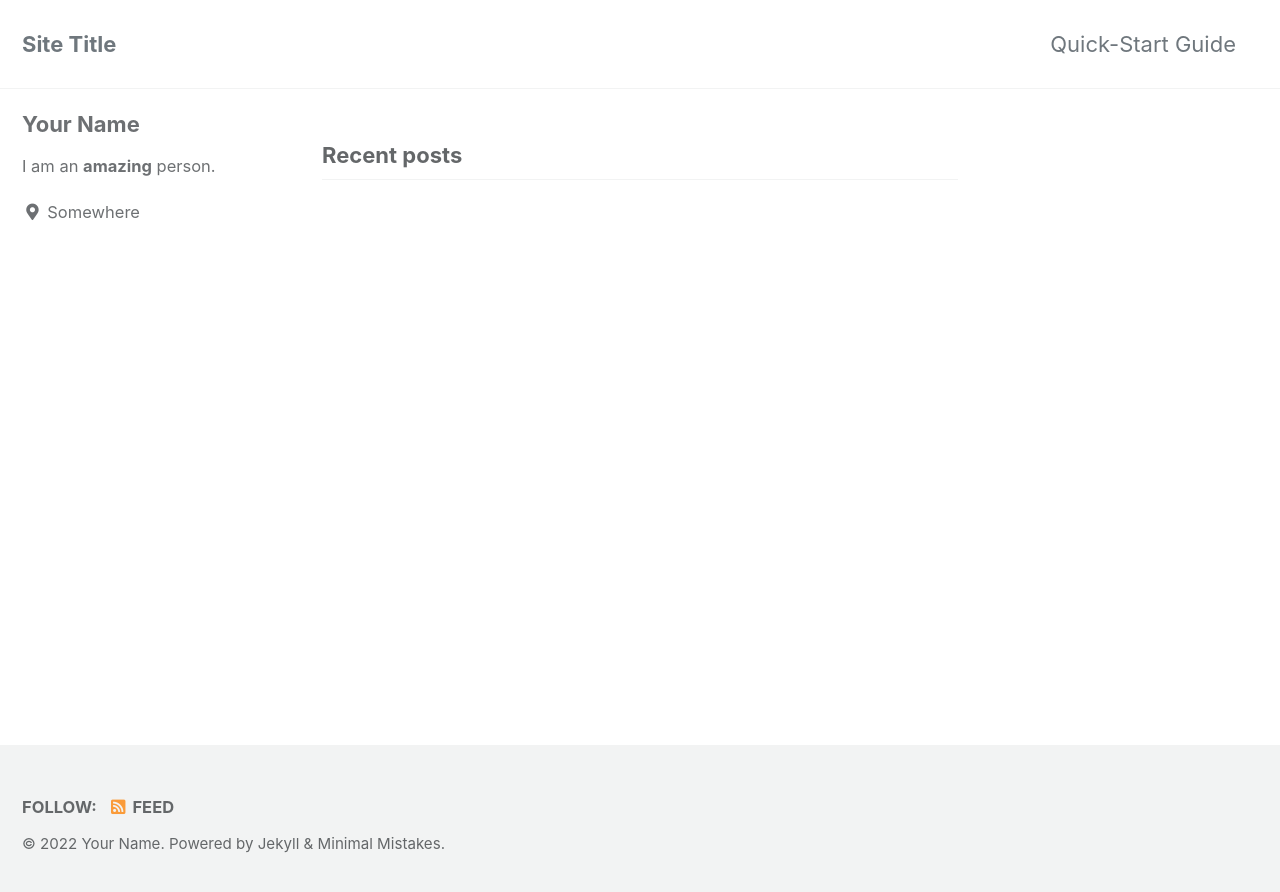
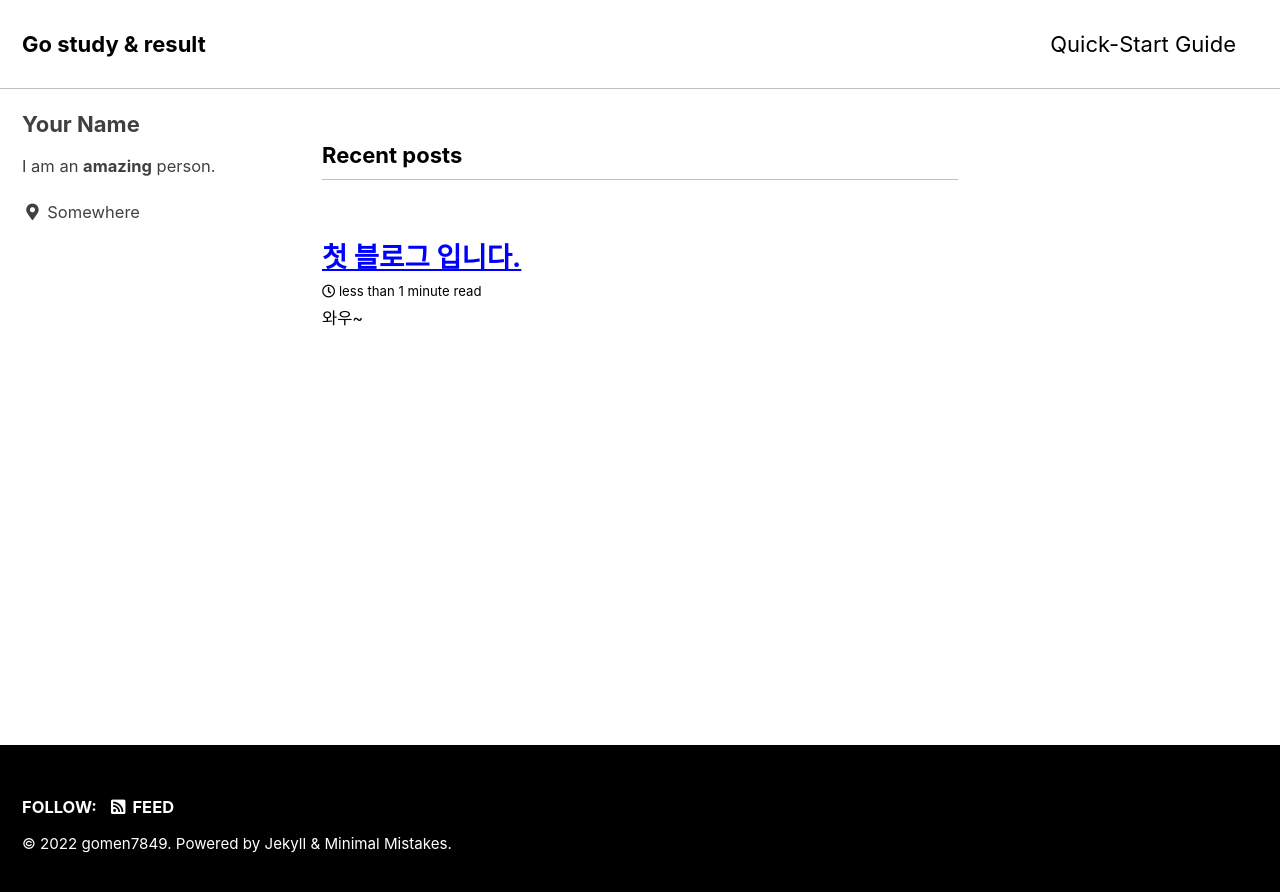
Before and after one commit to gomen7849/gomen7849.github.io, a Jekyll site: the page built from index.html, in a window 1280 px wide. Shown: the top 892 px of the page. Built offline with Jekyll 4.4.1, drawn with Linux system fonts in a browser that asks for light colours; cached includes are drawn as plain includes; the list of posts is cut into pages by our own code.

Commit message:
2022-01-21-10:50

```diff
--- a/_config.yml
+++ b/_config.yml
@@ -12,14 +12,14 @@
 
 # theme                  : "minimal-mistakes-jekyll"
 # remote_theme           : "mmistakes/minimal-mistakes"
-minimal_mistakes_skin    : "default" # "air", "aqua", "contrast", "dark", "dirt", "neon", "mint", "plum", "sunrise"
+minimal_mistakes_skin    : "contrast" # "air", "aqua", "contrast", "dark", "dirt", "neon", "mint", "plum", "sunrise"
 
 # Site Settings
 locale                   : "en-US"
-title                    : "Site Title"
-title_separator          : "-"
+title                    : "Go study & result"
+title_separator          : "|"
 subtitle                 : # site tagline that appears below site title in masthead
-name                     : "Your Name"
+name                     : "gomen7849"
 description              : "An amazing website."
 url                      : # the base hostname & protocol for your site e.g. "https://mmistakes.github.io"
 baseurl                  : # the subpath of your site, e.g. "/blog"
--- /dev/null
+++ b/_posts/2022-01-21-first-posting.md
@@ -0,0 +1,17 @@
+---
+layout: single
+title: "첫 블로그 입니다."
+---
+
+# 와우~
+
+**Hello world**, this ins my first jekyll blog post.
+
+I hope you like it!
+
+**나의 첫 번째 블로그입니다.**
+<br>
+<br>
+<br>
+<br>
+![샘플이미지 입니다](../_site/assets/images/logo/linkedin_banner_image_1.png)
```
Also changed, not shown: assets/images/logo/facebook_cover_photo_1.png (added), assets/images/logo/facebook_cover_photo_2.png (added), assets/images/logo/facebook_profile_image.png (added), assets/images/logo/favicon.png (added), assets/images/logo/instagram_profile_image.png (added), assets/images/logo/linkedin_banner_image_1.png (added), assets/images/logo/linkedin_banner_image_2.png (added), assets/images/logo/linkedin_profile_image.png (added), assets/images/logo/logo.png (added), assets/images/logo/logo_transparent.png (added), assets/images/logo/pinterest_board_photo.png (added), assets/images/logo/pinterest_profile_image.png (added), assets/images/logo/twitter_header_photo_1.png (added), assets/images/logo/twitter_header_photo_2.png (added), 2 more files.
